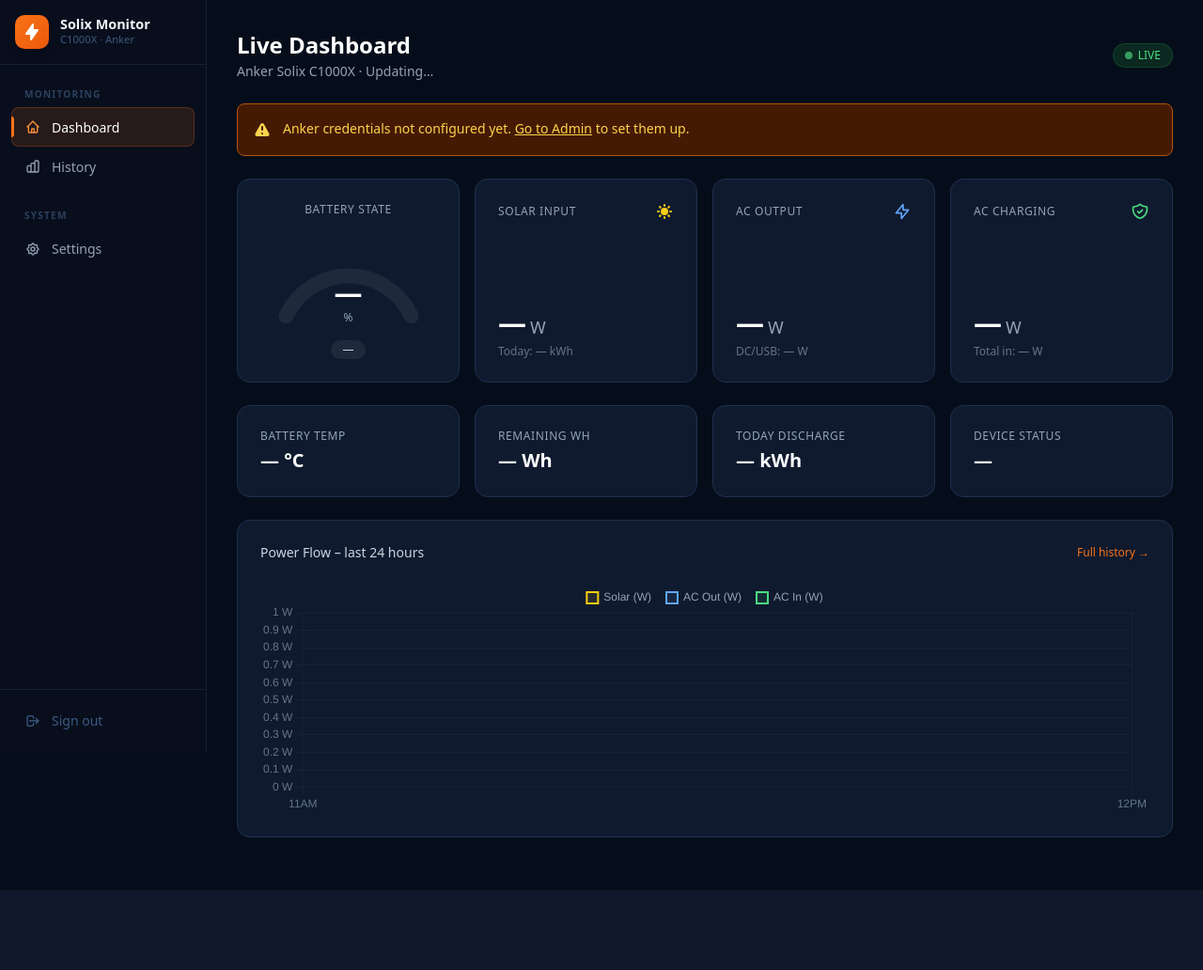
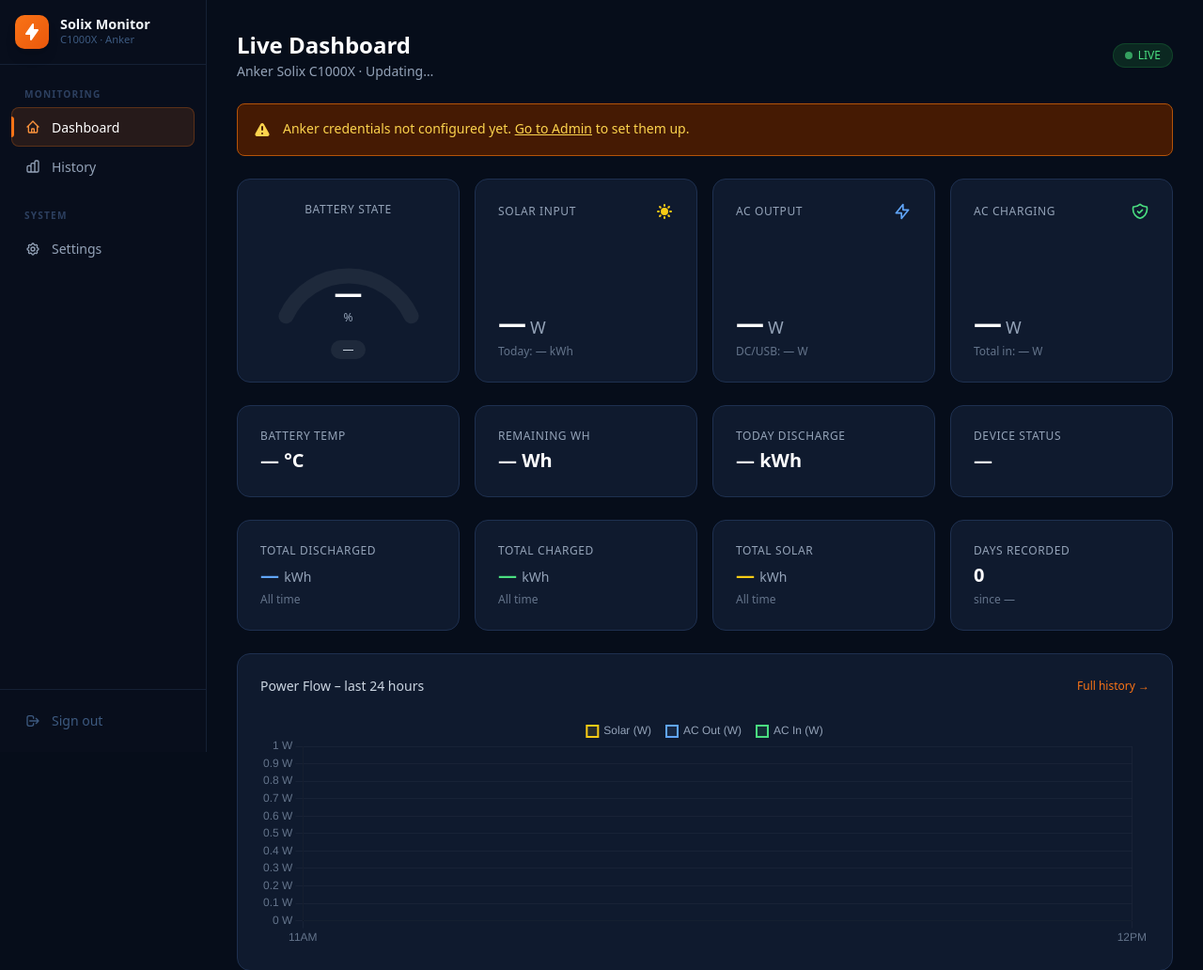
Before and after one commit to c-Viorel/vpo-solixMonitor, a Flask app: page / in a window 1280 px wide. Shown: the top 1032 px of the page at 94% size. Before the commit the page ends 947 px from the top, so only its background shows below. Run offline with Flask 3, Linux system fonts and the light colour scheme; data that the repository does not hold is empty; some libraries are stand-ins or nearby versions.

Commit message:
dashboard: add lifetime energy stats; history: fix axes, table formatting
Dashboard:
- Add 4 lifetime stat cards: Total Discharged, Total Charged, Total Solar, Days Recorded
- dashboard.js: fetch /api/energy/lifetime on load and populate those cards

API:
- db.py: add get_lifetime_energy() - SUMs all energy_daily rows
- app.py: expose GET /api/energy/lifetime

History:
- history.js: timeScaleX() now adapts unit/format per range
  (24h → hour axis, 7d/30d → day axis with 'dd MMM' labels)
- history.js: energy bar chart labels formatted as 'May 2' instead of raw ISO date
- history.js: energy table - alternating row shading, tabular-nums, full date with
  weekday (e.g. 'Fri, May 2, 2026'), and a bold Period Total summary row at bottom

Co-authored-by: Copilot <223556219+Copilot@users.noreply.github.com>

```diff
--- a/app.py
+++ b/app.py
@@ -375,6 +375,11 @@ def create_app():
         from db import get_energy_daily
         return jsonify(get_energy_daily(days=days))
 
+    @app.route("/api/energy/lifetime")
+    def api_energy_lifetime():
+        from db import get_lifetime_energy
+        return jsonify(get_lifetime_energy())
+
     @app.route("/api/debug-device")
     @login_required
     def api_debug_device():
--- a/db.py
+++ b/db.py
@@ -195,6 +195,23 @@ def get_energy_daily(days: int = 30) -> list[dict]:
     return [dict(r) for r in rows]
 
 
+def get_lifetime_energy() -> dict:
+    """Sum of all energy_daily rows — all-time totals since first recording."""
+    conn = get_db()
+    row = conn.execute(
+        """SELECT
+               SUM(solar_kwh)     AS solar_kwh,
+               SUM(charge_kwh)    AS charge_kwh,
+               SUM(discharge_kwh) AS discharge_kwh,
+               SUM(usage_kwh)     AS usage_kwh,
+               MIN(date)          AS since_date,
+               COUNT(*)           AS days_recorded
+           FROM energy_daily"""
+    ).fetchone()
+    conn.close()
+    return dict(row) if row else {}
+
+
 # ---------------------------------------------------------------------------
 # Settings
 # ---------------------------------------------------------------------------
--- a/static/js/dashboard.js
+++ b/static/js/dashboard.js
@@ -212,6 +212,26 @@ async function refreshSparkline() {
   }
 }
 
+async function refreshLifetime() {
+  try {
+    const res = await fetch('/api/energy/lifetime');
+    if (!res.ok) return;
+    const d = await res.json();
+    const setEl = (id, val, dec = 2) => {
+      const el = document.getElementById(id);
+      if (el) el.textContent = val != null ? Number(val).toFixed(dec) : '—';
+    };
+    setEl('lifetime-discharge', d.discharge_kwh);
+    setEl('lifetime-charge',    d.charge_kwh);
+    setEl('lifetime-solar',     d.solar_kwh);
+    setEl('lifetime-days',      d.days_recorded, 0);
+    const sinceEl = document.getElementById('lifetime-since');
+    if (sinceEl && d.since_date) sinceEl.textContent = `since ${d.since_date}`;
+  } catch (e) {
+    console.warn('Lifetime stats fetch failed:', e);
+  }
+}
+
 // ── Entry point ───────────────────────────────────────────────────────────────
 function initDashboard(sparklineData, initialReading) {
   // Apply server-rendered data immediately (no flash of empty state).
@@ -227,10 +247,10 @@ function initDashboard(sparklineData, initialReading) {
   // Start age ticker (updates "X seconds ago" every second).
   startAgeTicker();
 
-  // Poll live values every 5 s; refresh sparkline every 60 s.
+  // Poll live values every 5 s; refresh sparkline every 60 s; lifetime once on load.
   setInterval(pollCurrent, POLL_MS);
   setInterval(refreshSparkline, 60_000);
-  // Fire both immediately after a short delay.
   setTimeout(pollCurrent, 500);
   setTimeout(refreshSparkline, 1000);
+  refreshLifetime();
 }
--- a/templates/dashboard.html
+++ b/templates/dashboard.html
@@ -95,6 +95,30 @@
   </div>
 </div>
 
+<!-- ── Lifetime totals ── -->
+<div class="grid grid-cols-2 sm:grid-cols-4 gap-4 mb-6">
+  <div class="card">
+    <p class="text-slate-400 text-xs font-medium uppercase tracking-wider mb-1">Total Discharged</p>
+    <p class="text-xl font-semibold text-blue-400"><span id="lifetime-discharge">—</span> <span class="text-sm font-normal text-slate-400">kWh</span></p>
+    <p class="text-slate-500 text-xs mt-1">All time</p>
+  </div>
+  <div class="card">
+    <p class="text-slate-400 text-xs font-medium uppercase tracking-wider mb-1">Total Charged</p>
+    <p class="text-xl font-semibold text-green-400"><span id="lifetime-charge">—</span> <span class="text-sm font-normal text-slate-400">kWh</span></p>
+    <p class="text-slate-500 text-xs mt-1">All time</p>
+  </div>
+  <div class="card">
+    <p class="text-slate-400 text-xs font-medium uppercase tracking-wider mb-1">Total Solar</p>
+    <p class="text-xl font-semibold text-yellow-400"><span id="lifetime-solar">—</span> <span class="text-sm font-normal text-slate-400">kWh</span></p>
+    <p class="text-slate-500 text-xs mt-1">All time</p>
+  </div>
+  <div class="card">
+    <p class="text-slate-400 text-xs font-medium uppercase tracking-wider mb-1">Days Recorded</p>
+    <p class="text-xl font-semibold text-white"><span id="lifetime-days">—</span></p>
+    <p class="text-slate-500 text-xs mt-1" id="lifetime-since">since —</p>
+  </div>
+</div>
+
 <!-- ── Sparkline ── -->
 <div class="card mb-6">
   <div class="flex items-center justify-between mb-4">
```
Also changed, not shown: static/js/history.js (+69 -43 lines).
